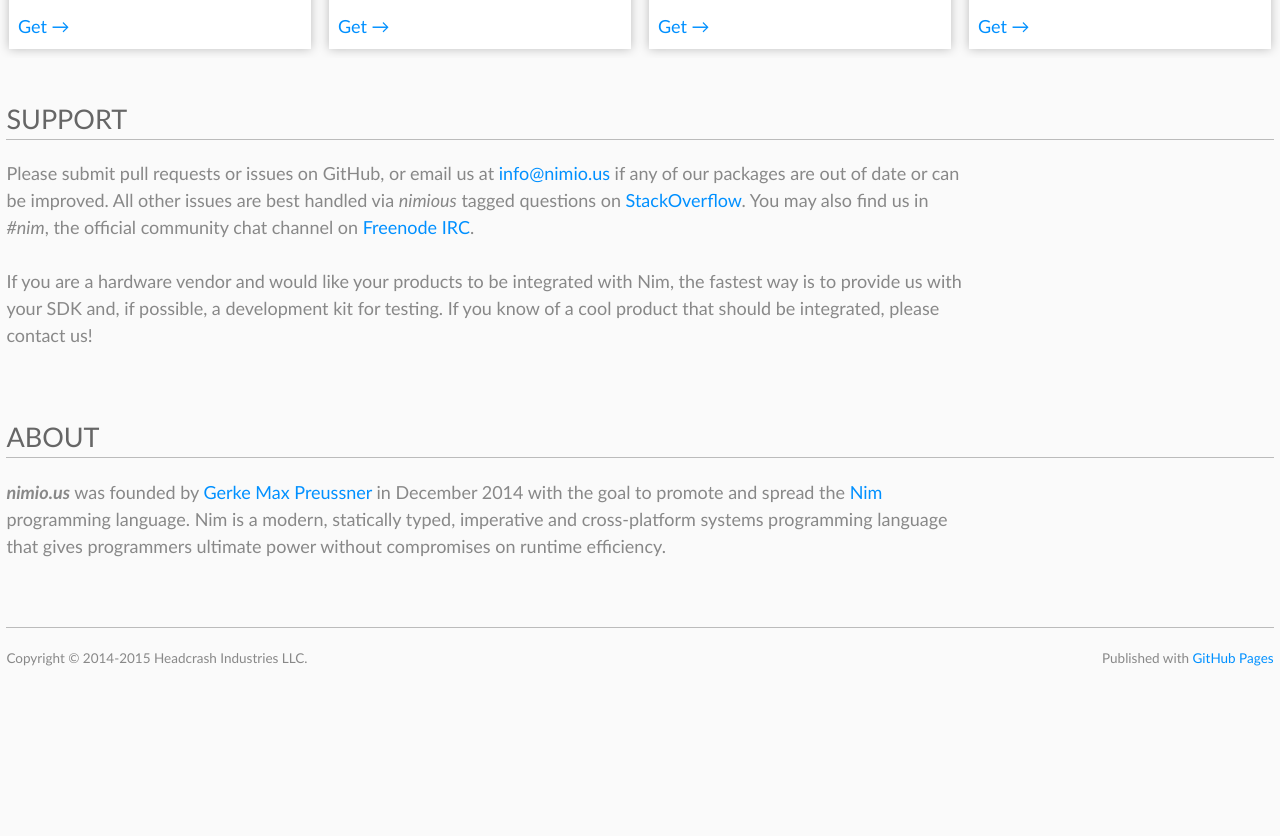
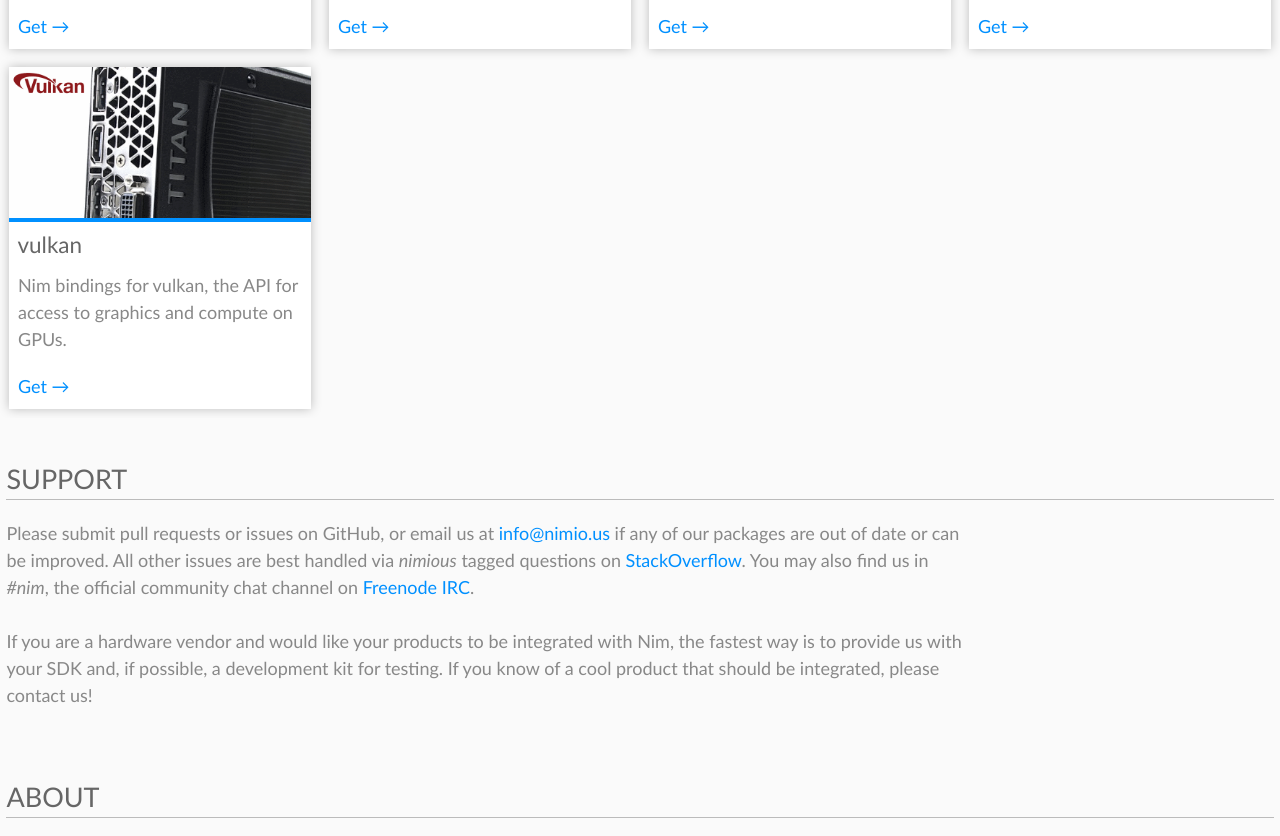
Before and after one commit to nimious/nimious.github.io, a plain HTML site: page index.html in a window 1280 px wide. Shown: the part 1212-2048 px from the top of the page. Before the commit the page ends 1894 px from the top, so only its background shows below. Drawn offline with Linux system fonts and the light colour scheme.

Commit message:
Added vulkan package.

```diff
--- a/index.html
+++ b/index.html
@@ -151,6 +151,17 @@
           </div>
         </div>
       </div>
+
+      <div>
+        <div>
+          <a href="https://github.com/nimious/vulkan" title="vulkan on GitHub"><img src="images/vulkan.png" /></a>
+          <div>
+            <h1>vulkan</h1>
+            <p>Nim bindings for vulkan, the API for access to graphics and compute on GPUs.</p>
+            <p><a href="https://github.com/nimious/vulkan" title="vulkan on GitHub">Get &rarr;</a></p>
+          </div>
+        </div>
+      </div>
     </section>
 
     <section class="text">
```
Also changed, not shown: images/vulkan.png (added).
